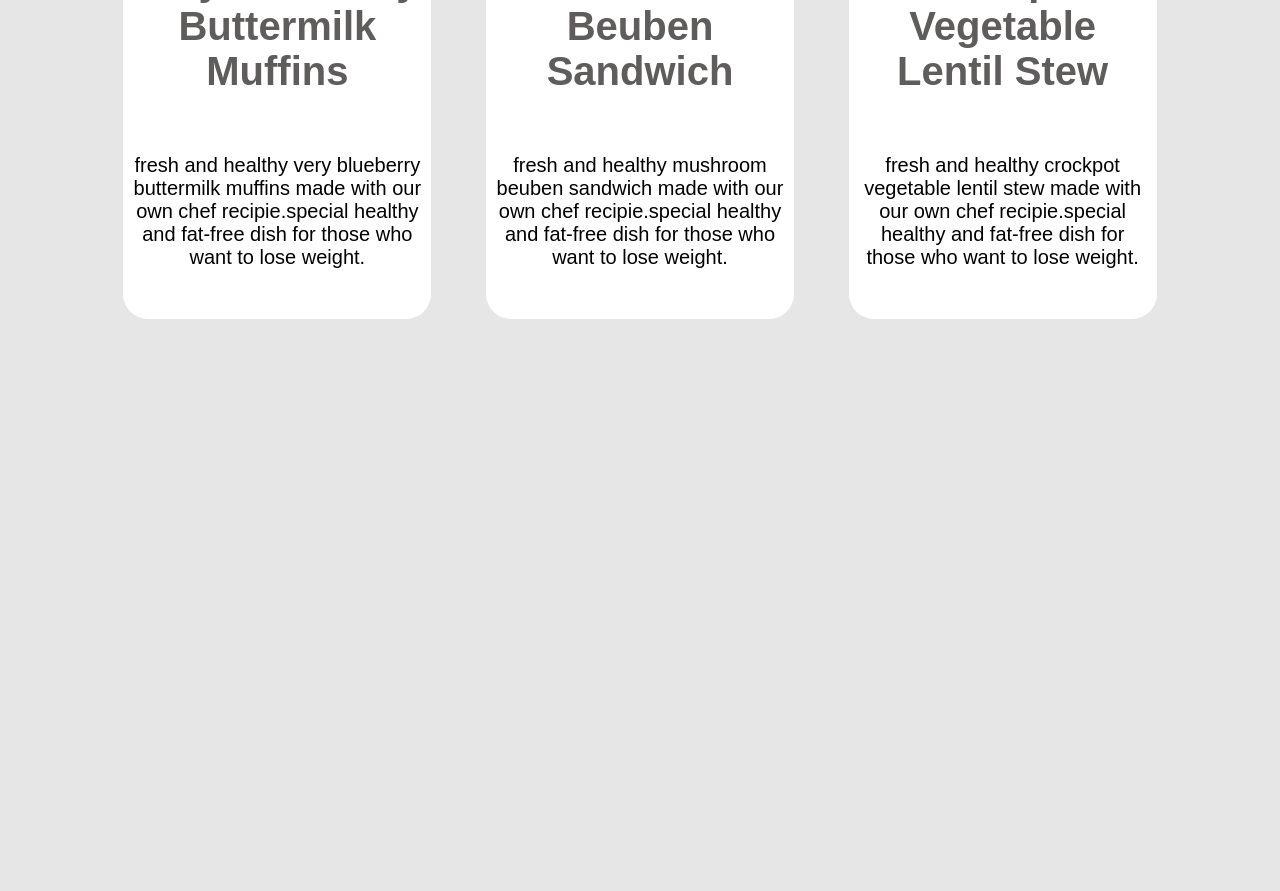
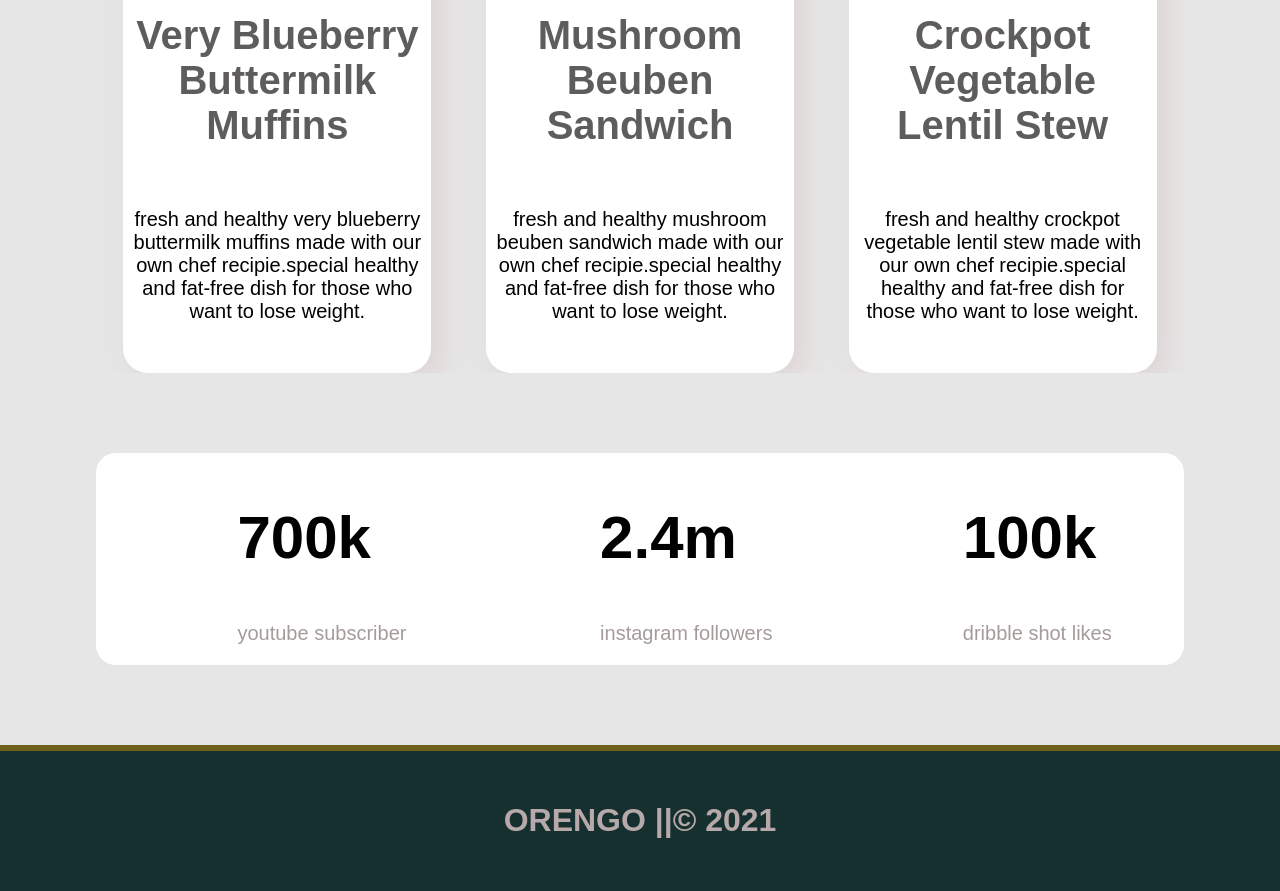
Before and after one commit to JannatulHappy/orengo-food, a plain HTML site: page index.html in a window 1280 px wide. Shown: the part 2814-3705 px from the top of the page. Before the commit the page ends 3133 px from the top, so only its background shows below. Drawn offline with Linux system fonts and the light colour scheme; a web font is replaced by a local one.

Commit message:
fifth-commit

```diff
--- a/index.html
+++ b/index.html
@@ -105,7 +105,34 @@
 
         </section>
         <!-- recipie end -->
+        <!-- follower start -->
+        <section >
+            <div class="container">
+                <div class="follower">
+                    <div class="follower-item">
+                        <h1>700k</h1>
+                        <p>youtube subscriber</p>
+                    </div>
+                    <div class="follower-item">
+                        <h1>2.4m</h1>
+                        <p>instagram followers</p>
+                    </div>
+                    <div class="follower-item">
+                        <h1>100k</h1>
+                        <p>dribble shot likes</p>
+                    </div>
+
+                </div>
+            </div>
+
+        </section>
+
+        <!-- follower end -->
 
     </main>
+    <footer>
+        <h1>ORENGO ||&copy 2021 </h1>
+
+    </footer>
 </body>
 </html>
--- a/style.css
+++ b/style.css
@@ -29,7 +29,6 @@ header{
     min-height: 60px;
     padding-top: 30px;
     border-bottom: 6px solid #6d5f1c;
-
 }
 
 
@@ -167,6 +166,7 @@ h3{
 /* recipie start */
 #recipie{
     text-align: center;
+    margin-bottom:80px;
 
 }
 .recipie-flex{
@@ -174,26 +174,70 @@ h3{
 
 
 }
+#recipie p{
+    color:black;
+    font-size:20px;
+    padding:10px;
+    margin-bottom:40px;
+}
+
 .recip-item{
     width:28.33%;
     margin:auto;
 
     background-color: white;
     border-radius: 25px;
+    box-shadow:10px 10px 30px rgb(223, 211, 211);
 
 }
 .recip-item img{
 width:80%;
 padding: 37px;
-border-radius:25px; ;
+border-radius:25px;
 
-}
-.recip-item p{
-    color:black;
-    font-size:20px;
-    padding:10px;
-    margin-bottom:40px;
 }
 
 
 /* recipie end */
+/* follower start */
+.follower{
+    display:flex;
+      background-color: white;
+    border-radius:20px;
+    margin-bottom:80px;
+    margin-bottom: 80px;
+
+
+}
+.follower-item{
+    width:28.33%;
+    margin: 0 auto;
+    padding-left:13%;
+
+    color:#a59b9b;
+    font-size:20px;
+}
+.follower h1{
+
+    font-size:60px;
+    text-transform: capitalize;
+    font-weight: bold;
+    color:black
+}
+
+
+
+
+
+/* follower end */
+/* footer start */
+footer{
+    background-color: #162f2f;
+    color:#b7a9a9;
+    text-align: center;
+    min-height: 60px;
+    padding: 30px;
+    border-top: 6px solid #6d5f1c;
+
+}
+/* footer end */
```
